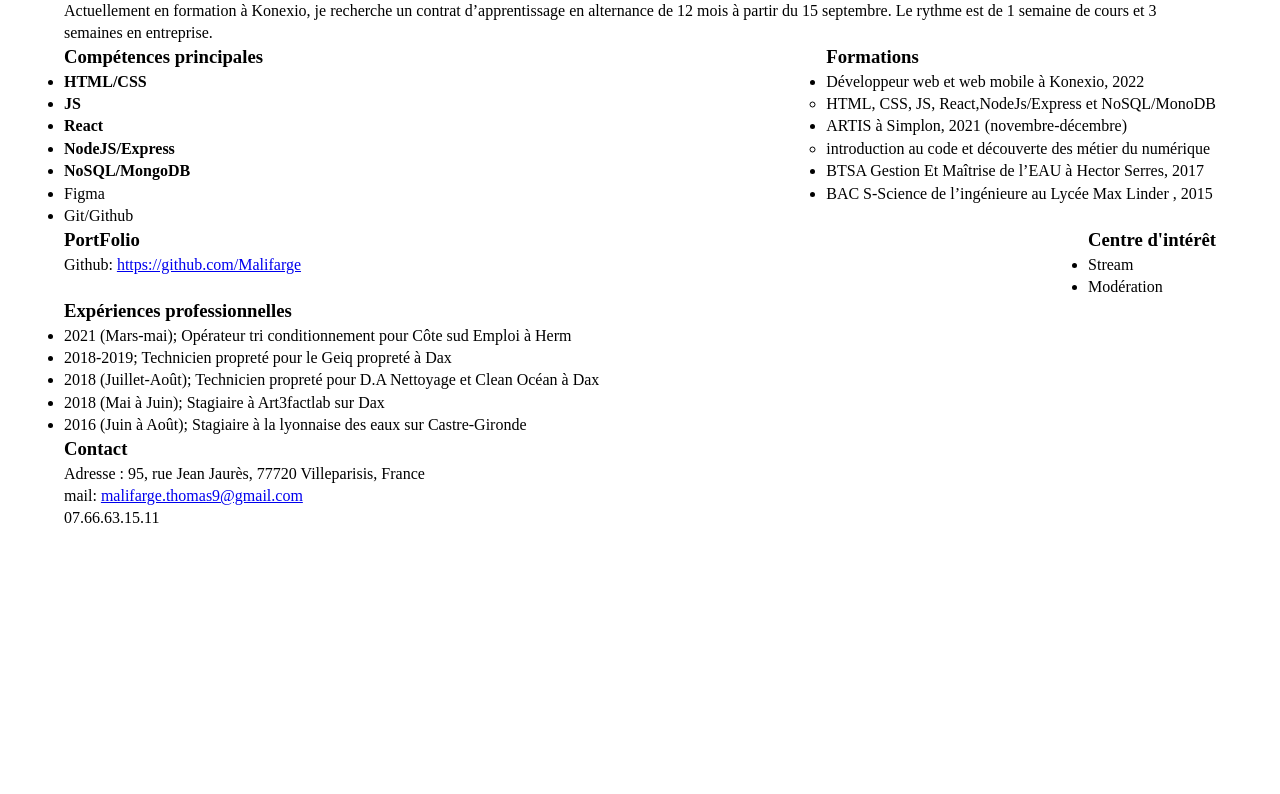
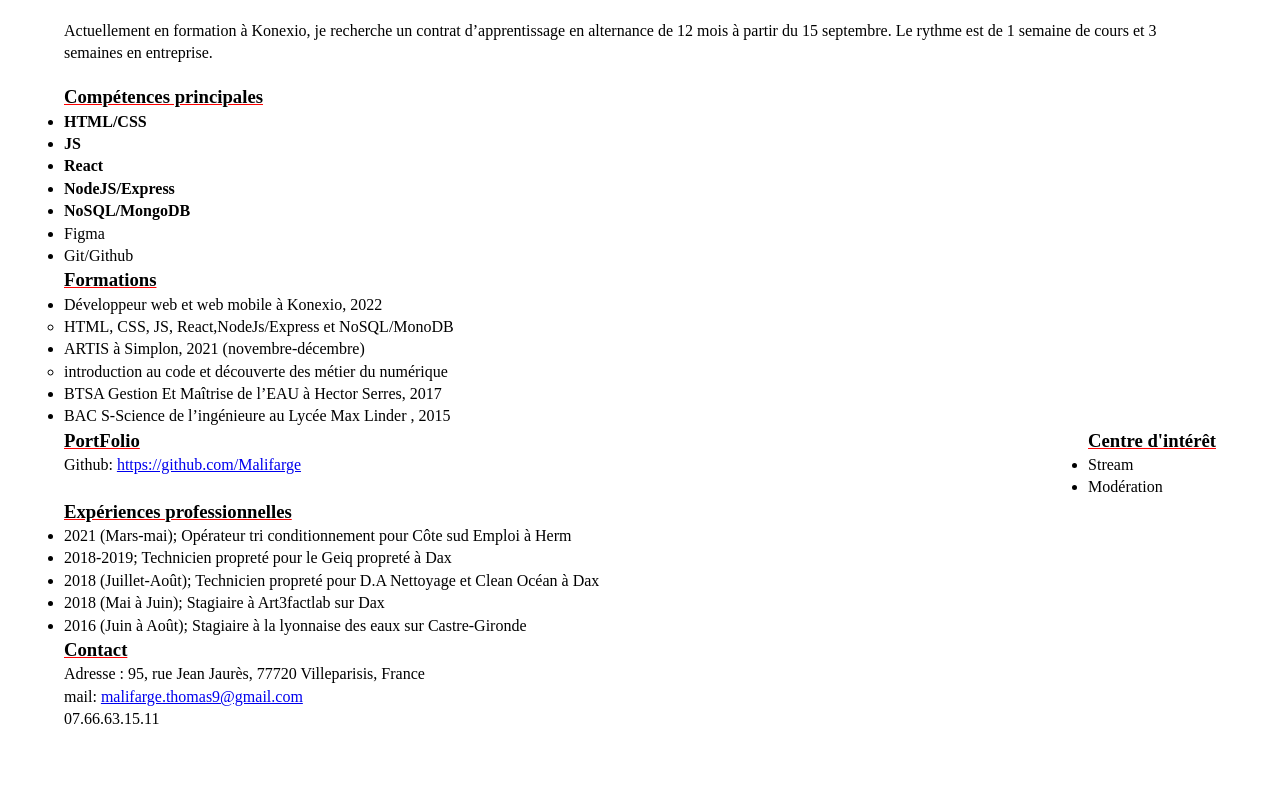
Before and after one commit to Malifarge/CV, a plain HTML site: page index.html in a window 1280 px wide. Shown: the part 180-974 px from the top of the page. Before the commit the page ends 800 px from the top, so only its background shows below. Drawn offline with Linux system fonts and the light colour scheme.

Commit message:
h1span & h3 underline

```diff
--- a/index.html
+++ b/index.html
@@ -16,7 +16,7 @@
 
     <header class="flex">
 
-        <h1>Malifarge <br> Thomas</h1>
+        <h1> <span>Malifarge</span> <br> Thomas</h1>
         <h2>Développeur web junior</h2>
 
     </header>
@@ -25,11 +25,11 @@
 
         <!-- présentation -->
 
-        <p>Actuellement en formation à Konexio, je recherche un contrat d’apprentissage en alternance de 12 mois à partir du 15 septembre. Le rythme est de 1 semaine de cours et 3 semaines en entreprise.</p>
+        <p class="pres">Actuellement en formation à Konexio, je recherche un contrat d’apprentissage en alternance de 12 mois à partir du 15 septembre. Le rythme est de 1 semaine de cours et 3 semaines en entreprise.</p>
 
         <!-- Info + importante -->
 
-        <section class="flex">
+        <section>
 
             <!-- Compétences -->
 
--- a/style.css
+++ b/style.css
@@ -17,6 +17,10 @@ body{
     padding: 5%;
 }
 
+h3,span{
+    text-decoration: underline red;
+}
+
 /* header */
 
 header{
@@ -28,3 +32,9 @@ h1{
     color: white;
     padding: 10px;
 }
+
+/* Présentation */
+
+.pres{
+    padding: 20px 0;
+}
```
